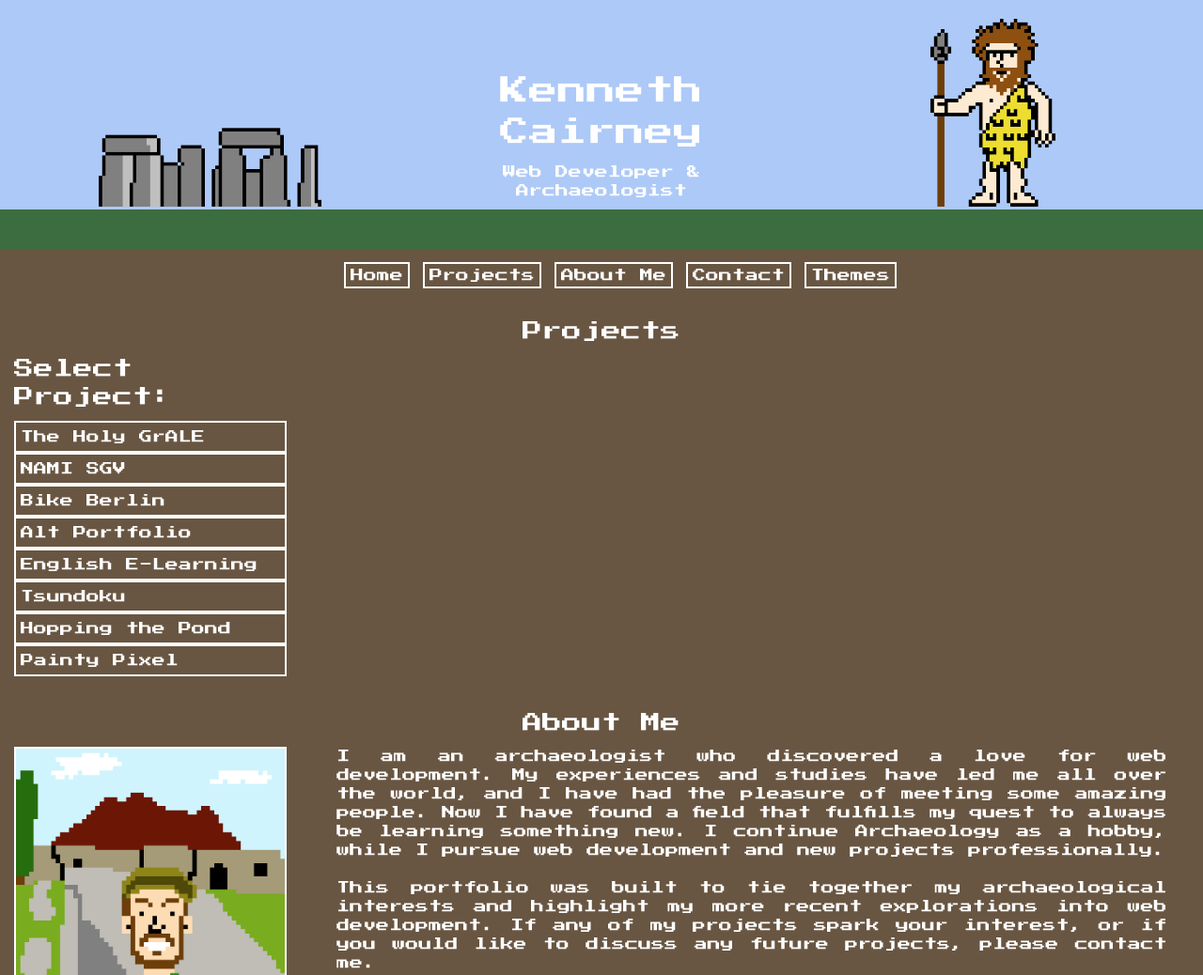
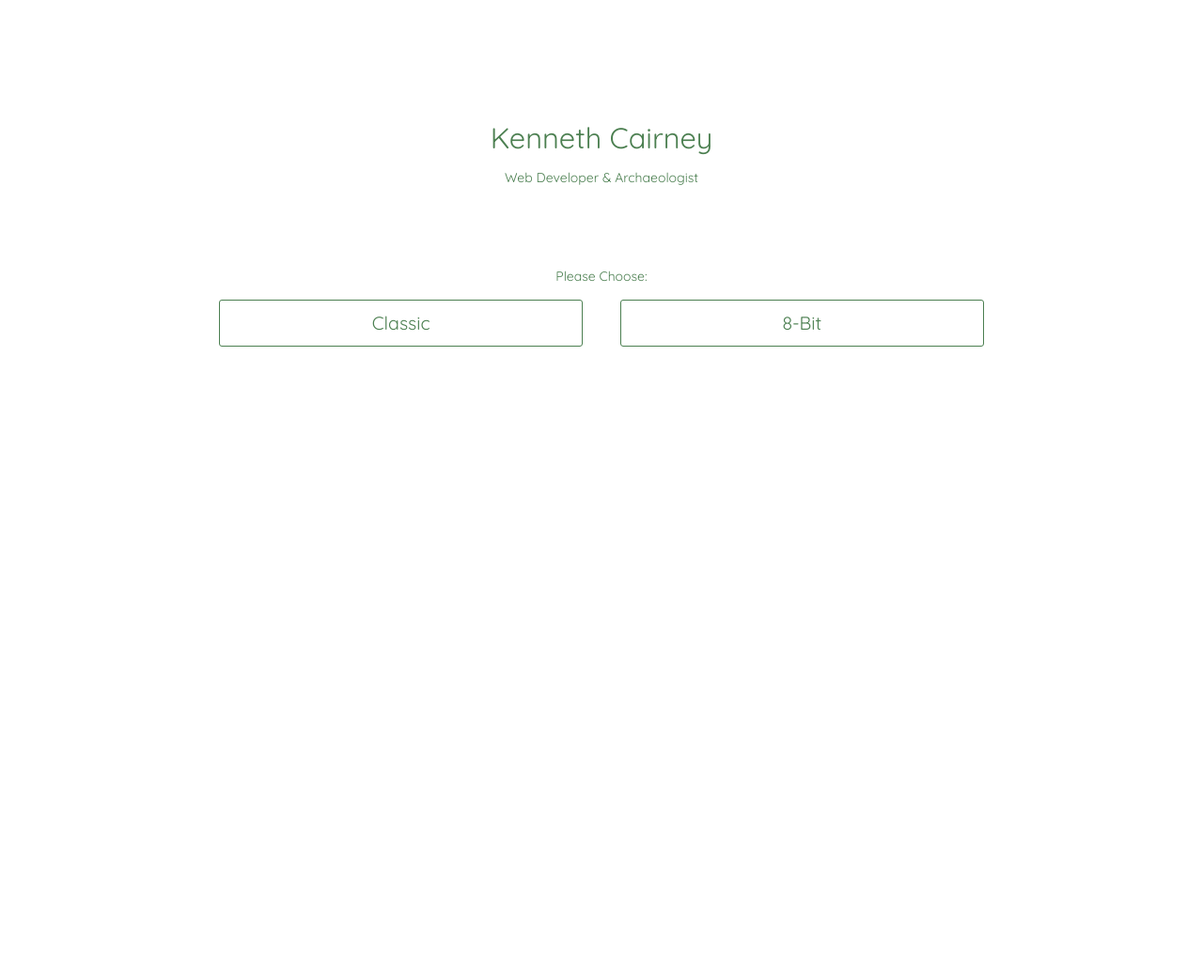
Before and after one commit to KSCairney/themes, a plain HTML site: page index.html in a window 1280 px wide. Shown: the top 1038 px of the page at 94% size. After the commit the page ends 800 px from the top, so only its background shows below. Drawn offline with nearby package versions, Linux system fonts and the light colour scheme.

Commit message:
set up landing page

```diff
--- /dev/null
+++ b/css/ostyles.css
@@ -0,0 +1,79 @@
+/* open menu*/
+
+#obody {
+    background-color: #ffffff;
+    font-family: 'Quicksand', sans-serif;
+    color: #4b7f50;
+}
+
+.ospace {
+    height: 75px;
+    width: 100%;
+}
+
+.otitle {
+    text-align: center;
+}
+
+#omyName {
+    padding-top: 50px;
+    font-size: 2.2em;
+}
+
+#oQuestion {
+    font-size: 2.0;
+}
+
+.oBut {
+    text-align: center;
+}
+
+#oCButton {
+    border: solid 1px #4b7f50;
+    border-radius: 3px;
+    padding: 10px;
+    margin: 5px;
+    font-family: 'Quicksand', sans-serif;
+    font-size: 1.4em;
+    color: #4b7f50;
+}
+
+#oCButton:hover {
+    border: solid 1px #000000;
+    border-radius: 3px;
+    padding: 10px;
+    background-color: #cec7be;
+    margin: 5px;
+    font-family: 'Cairo', sans-serif;
+    font-size: 1.4em;
+    color: #000000;
+}
+
+#o8Button {
+    border: solid 1px #4b7f50;
+    border-radius: 3px;
+    padding: 10px;
+    margin: 5px;
+    font-family: 'Quicksand', sans-serif;
+    font-size: 1.4em;
+    color: #4b7f50;
+}
+
+#o8Button:hover {
+    border: solid 2px #ffffff;
+    border-radius: 0px;
+    padding: 10px;
+    background-color: #000000;
+    margin: 5px;
+    font-family: 'Press Start 2P', cursive;
+    font-size: 1.4em;
+    color: #ffffff;
+}
+
+a {
+    text-decoration: none;
+}
+
+a:hover {
+    text-decoration: none;
+}
--- a/index.html
+++ b/index.html
@@ -4,19 +4,16 @@
     <meta charset="utf-8">
     <meta http-equiv="X-UA-Compatible" content="IE=edge">
     <meta name="viewport" content="width=device-width, initial-scale=1">
-    <link href="https://fonts.googleapis.com/css?family=Press+Start+2P|Titillium+Web:300,400,700" rel="stylesheet">
+    <link href="https://fonts.googleapis.com/css?family=Cairo|Press+Start+2P|Quicksand" rel="stylesheet">
     <link rel="stylesheet" href="https://cdn.rawgit.com/konpa/devicon/df6431e323547add1b4cf45992913f15286456d3/devicon.min.css">
-    <!-- The above 3 meta tags *must* come first in the head; any other head content must come *after* these tags -->
 
     <title>Kenneth Cairney</title>
 
-    <!-- Bootstrap core CSS -->
 
     <link rel="stylesheet" href="https://maxcdn.bootstrapcdn.com/bootstrap/3.3.5/css/bootstrap.min.css">
 
-    <!-- Custom styles for this template go here -->
 
-    <link rel="stylesheet" href="css/styles.css">
+    <link rel="stylesheet" href="css/ostyles.css">
 
     <!-- HTML5 shim and Respond.js for IE8 support of HTML5 elements and media queries -->
     <!--[if lt IE 9]>
@@ -27,106 +24,42 @@
       !function(d,s,id){var js,fjs=d.getElementsByTagName(s)[0],p=/^http:/.test(d.location)?'http':'https';if(!d.getElementById(id)){js=d.createElement(s);js.id=id;js.src=p+'://platform.twitter.com/widgets.js';fjs.parentNode.insertBefore(js,fjs);}}(document, 'script', 'twitter-wjs');
     </script>-->
   </head>
-  <body data-spy="scroll" data-target=".dirtnav">
+  <body id="obody">
     <div class="container-fluid">
-	  	<div class="tt row" id="sky">
-	  		<div class="col-xl-4 col-lg-4 col-md-4 hidden-sm hidden-xs">
-	  			<img class="tt person" id="littleplace" src="./img/artp4.png">
+      <div class="row">
+        <div class="col-xl-12 col-lg-12 col-md-12 col-sm-12 col-xs-12 ospace"></div>
       </div>
-	  		<div class="col-xl-4 col-lg-4 col-md-4 col-sm-9 col-xs-9 names">
-	  			<p class="tt" id="myName">Kenneth Cairney</p>
+      <div class="row titlebar">
+        <div class="col-xl-4 col-lg-4 col-md-4 col-sm-4 col-xs-4"></div>
+        <div class="col-xl-4 col-lg-4 col-md-4 col-sm-4 col-xs-4 otitle">
+          <p class="tt" id="omyName">Kenneth Cairney</p>
 	  			<p class="tt" id="subtitled">Web Developer & Archaeologist</p>
         </div>
-	  		<div class="col-xl-4 col-lg-4 col-md-4 col-sm-3 col-xs-3">
-	  			<img class="tt person" id="littleman" src="./img/artp2.png">
+        <div class="col-xl-4 col-lg-4 col-md-4 col-sm-4 col-xs-4"></div>
       </div>
+      <div class="row">
+        <div class="col-xl-12 col-lg-12 col-md-12 col-sm-12 col-xs-12 ospace"></div>
       </div>
-	  	<div class="row tt">
-	  		<div class="col-xl-12 col-lg-12 col-md-12 col-sm-12 col-xs-12 grassland">
+      <div class="row">
+        <div class="col-xl-4 col-lg-4 col-md-4 col-sm-4 col-xs-4"></div>
+        <div class="col-xl-4 col-lg-4 col-md-4 col-sm-4 col-xs-4 otitle"><p id="oQuestion">Please Choose:</p></div>
+        <div class="col-xl-4 col-lg-4 col-md-4 col-sm-4 col-xs-4"></div>
       </div>
+      <div class="row">
+        <div class="col-xl-2 col-lg-2 col-md-1 sm-hidden xs-hidden"></div>
+        <div class="col-xl-4 col-lg-4 col-md-5 col-sm-6 col-xs-6">
+          <a href="default.html" class="ochoice oBut" id="oClassic"><div id="oCButton">
+            Classic
+          </div></a>
         </div>
-	  	<div class="row soil dirtnav tt">
-	  		<ul id="navimenu" class="tt">
-	  				<li id="#nhome"><a href="#sky">Home</a></li>
-	  				<li id="#nproj"><a href="#projects">Projects</a></li>
-	  				<li id="#nam"><a href="#aboutme">About Me</a></li>
-	  				<li id="#ncon"><a href="#contact">Contact</a></li>
-	  				<li id="#ntheme"><a href="#themes">Themes</a></li>
-	  			</ul>
+        <div class="col-xl-4 col-lg-4 col-md-5 col-sm-6 col-xs-6">
+          <a href="8index.html" class="ochoice oBut" id="o8Bit"><div id="o8Button">
+          8-Bit
+          </div></a>
         </div>
-	  	<div class="row soil" id="projects">
-	  	  <div class="col-xl-12 col-lg-12 col-md-12 col-sm-12 col-xs-12 names">
-	  	    <p class="subsection">Projects</p>
-	  	  </div>
-	  	</div>
-	  	<div class="row soil">
-	  	  <div class="col-xl-3 col-lg-3 col-md-3 col-sm-4 col-xs-4 projbuttons">
-	  	    <p>Select Project:</p>
-	  	    <ul class="selector">
-	  	      <li id="proj07" class="projy" onclick="holy();">The Holy GrALE</li>
-	  	      <li id="proj06" class="projy" onclick="namisgv();">NAMI SGV</li>
-	  	      <li id="proj05" class="projy" onclick="bikeb();">Bike Berlin</li>
-	  	      <li id="proj04" class="projy" onclick="port2();">Alt Portfolio</li>
-	  	      <li id="proj03" class="projy" onclick="eel();">English E-Learning</li>
-	  	      <li id="proj02" class="projy" onclick="tsun();">Tsundoku</li>
-	  	      <li id="proj01" class="projy" onclick="hop();">Hopping the Pond</li>
-	  	      <li id="proj00" class="projy" onclick="paint();">Painty Pixel</li>
-	  	    </ul>
-	  	  </div>
-	  	  <div class="col-xl-9 col-lg-9 col-md-9 col-sm-8 col-xs-8 proj texts" id="projsect">
-	  	  </div>
-	  	</div>
-	  	<div class="row soil" id="aboutme">
-	  	  <div class="col-xl-12 col-lg-12 col-md-12 col-sm-12 col-xs-12 names">
-	  	    <p class="subsection">About Me</h3>
-	  	  </div>
-	  	</div>
-	  	<div class="row soil">
-	  		<div class="col-xl-3 col-lg-3 col-md-3 col-sm-5 col-xs-5 portrait tt">
-	  			<img id="littleme" src="./img/artvesuvius2.png">
-	  		</div>
-	  		<div class="col-xl-9 col-lg-9 col-md-9 col-sm-7 col-xs-7 about tt">
-	  			<p>I am an archaeologist who discovered a love for web development. My experiences and studies have led me all over the world, and I have had the pleasure of meeting some amazing people. Now I have found a field that fulfills my quest to always be learning something new. I continue Archaeology as a hobby, while I pursue web development and new projects professionally.</p>
-	  			<br>
-	  			<p>This portfolio was built to tie together my archaeological interests and highlight my more recent explorations into web development. If any of my projects spark your interest, or if you would like to discuss any future projects, please contact me.</p>
-	  		</div>
-	  	</div>
-	  	<div class="row soil" id="contact">
-	  	  <div class="col-xl-12 col-lg-12 col-md-12 col-sm-12 col-xs-12 names">
-	  	    <p class="subsection">Contact</p>
-	  	  </div>
-	  	</div>
-	  	<div class="row soil">
-	  		<div class="col-xl-4 col-lg-4 col-md-3 col-sm-2 col-xl-1"></div>
-	  		<div class="col-xl-4 col-lg-4 col-md-6 col-sm-8 col-xl-10">
-	  			<div id="formish">
-            <form action="https://formspree.io/kscairney@gmail.com" method="POST">
-              <input class="boxy" type="text" name="name" placeholder="Your name"><br>
-              <input class="boxy" type="email" name="_replyto" placeholder="Your email"><br>
-              <textarea class="boxy" name="message" placeholder="Your message"></textarea><br>
-              <input class="sub" type="submit" value="Send">
-            </form>
-          </div>
-	  		</div>
-	  	<div class="row soil" id="themes">
-	  	  <div class="col-xl-12 col-lg-12 col-md-12 col-sm-12 col-xs-12 names">
-	  	    <p class="subsection">Themes</p>
-	  	  </div>
-	  	</div>
-	  	<div class="row soil tall">
-	  		<div class="col-xl-12 col-lg-12 col-md-12 col-sm-12 col-xs-12 bottom">
-			  	<ul id="themeselect">
-			  		<li id="blank">Default</li>
-				  	<li id="chu">Chumash</li>
-				  	<li id="indy">Dig Site</li>
-				  	<li id="tut">Egypt</li>
-				  	<li id="breton" class="blackout">Stone Henge</li>
-				  </ul>
-				  <p>&copy; Kenneth Cairney 2018</p>
-			  </div>
+        <div class="col-xl-2 col-lg-2 col-md-1 sm-hidden xs-hidden"></div>
       </div>
     </div>
     <script src="https://ajax.googleapis.com/ajax/libs/jquery/3.1.0/jquery.min.js"></script>
-  	<script type="text/javascript" src="js/script.js"></script>
   </body>
 </html>
```
Also changed, not shown: 8index.html (added, +132 -0 lines), css/styles.css (+3 -5 lines), default.html (added). Lines whose indentation alone changed are shown as unchanged.
